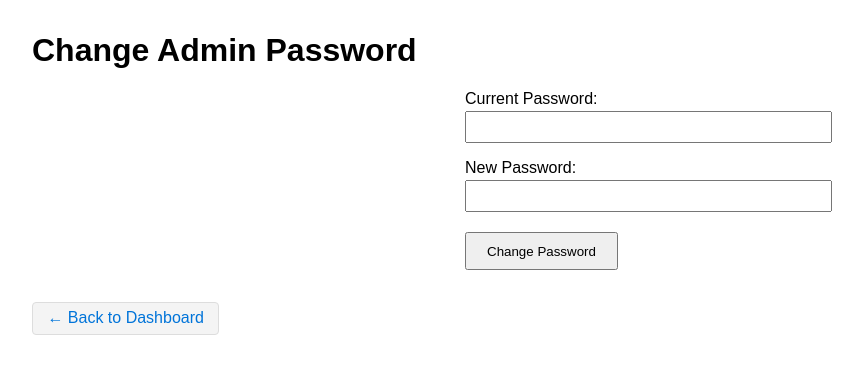
After one commit to YanaSharkan/Personal-blog, a FastAPI app: template app/templates/change_password.html in a window 1280 px wide. The commit adds this page. Shown: the top 374 px of the page, without its empty margins (0-863 px from the left). Run offline with FastAPI, Linux system fonts and the light colour scheme; the template is opened without the code that fills it, so the values that code supplies are empty.

Commit message:
A button for a change password was added; fav icon; new article are displayed at the top of the list

```diff
--- a/app/services/articles_services.py
+++ b/app/services/articles_services.py
@@ -33,7 +33,7 @@ def add_article(title, content, _date=None):
         'content': content,
         'created_at': datetime.now().strftime("%Y-%m-%d %H:%M")
     }
-    articles.append(new_article)
+    articles.insert(0, new_article)
     _save_articles(articles)
     return new_article
 
--- a/app/templates/add_article.html
+++ b/app/templates/add_article.html
@@ -41,5 +41,6 @@ button {
 
     <button type="submit">Publish Article</button>
 </form>
+
 <a href="/admin/articles" class="back-link">&larr; Back to Dashboard</a>
 {% endblock %}
--- a/app/templates/base.html
+++ b/app/templates/base.html
@@ -29,7 +29,7 @@
             color: #fff;
             border-color: #0074d9;
         }
-        .add-link, .logout-link, .back-link, .button-link, .admin-link {
+        .add-link, .logout-link, .back-link, .button-link, .admin-link, .change-password-link {
             display: inline-block;
             margin: 0 0.2em 1.5em 0;
             padding: 0.4em 0.9em;
--- /dev/null
+++ b/app/templates/change_password.html
@@ -0,0 +1,36 @@
+{% extends "base.html" %}
+{% block title %}Change Admin Password - My Blog{% endblock %}
+{% block extra_style %}
+form {
+    max-width: 350px;
+    margin: 0 auto;
+}
+label {
+    display: block;
+    margin-top: 1em;
+}
+input[type="password"] {
+    width: 100%;
+    padding: 0.5em;
+    margin-top: 0.2em;
+}
+button {
+    margin-top: 1.5em;
+    padding: 0.7em 1.5em;
+}
+.back-link {
+    margin-top: 2em;
+    display: inline-block;
+}
+{% endblock %}
+{% block content %}
+    <h1>Change Admin Password</h1>
+    <form method="post" action="/admin/password">
+        <label for="old_password">Current Password:</label>
+        <input type="password" id="old_password" name="old_password" required>
+        <label for="new_password">New Password:</label>
+        <input type="password" id="new_password" name="new_password" required>
+        <button type="submit">Change Password</button>
+    </form>
+    <a href="/admin/articles" class="back-link">&larr; Back to Dashboard</a>
+{% endblock %}
--- a/app/templates/dashboard.html
+++ b/app/templates/dashboard.html
@@ -38,7 +38,7 @@ button {
 {% endblock %}
 {% block content %}
 <h1>Admin Dashboard</h1>
-<a href="/admin/articles/add" class="add-link">+ Add New Article</a>
+<a href="/admin/articles/add?page={{page}}&size={{size}}" class="add-link">+ Add New Article</a>
 <a href="/admin/login" class="logout-link">Logout</a>
 <hr>
 {% if articles %}
@@ -58,7 +58,7 @@ button {
             <td>{{ article.created_at }}</td>
             <td>{{ article.updated_at }}</td>
             <td class="actions">
-                <a href="/admin/articles/{{ article.id }}/edit">Edit</a>
+                <a href="/admin/articles/{{ article.id }}/edit?page={{page}}&size={{size}}">Edit</a>
                 <form method="post" action="/admin/articles/{{ article.id }}/delete" onsubmit="return confirm('Delete this article?');">
                     <button type="submit">Delete</button>
                 </form>
--- a/app/templates/edit_article.html
+++ b/app/templates/edit_article.html
@@ -40,6 +40,9 @@ button {
         <label for="content">Content:</label>
         <textarea id="content" name="content" required>{{ article.content }}</textarea>
 
+        <input type="hidden" name="page" value="{{ page }}">
+        <input type="hidden" name="size" value="{{ size }}">
+
 
         <button type="submit">Save Changes</button>
     </form>
--- a/app/templates/login.html
+++ b/app/templates/login.html
@@ -26,6 +26,10 @@ button {
     margin-top: 2em;
     display: inline-block;
 }
+.change-password-link {
+    margin-top: 1em;
+    display: inline-block;
+}
 {% endblock %}
 {% block content %}
 <h1>Admin Login</h1>
@@ -43,4 +47,5 @@ button {
     </form>
 {% endif %}
 <a href="/" class="back-link">&larr; Back to Home</a>
+<a href="/admin/password" class="change-password-link">Change password</a>
 {% endblock %}
```
Also changed, not shown: app/routers/admin.py (+36 -6 lines), app/templates/change_passsword.html (deleted, +0 -26 lines).
